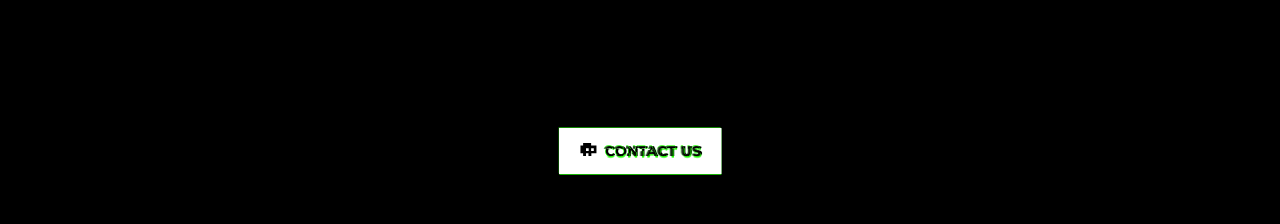
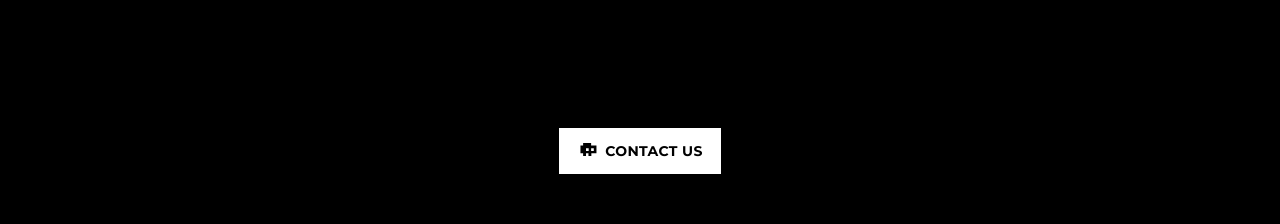
Before and after one commit to fergusmeiklejohn/cycraft, a Vue app: page / in a window 1280 px wide. Shown: the top 224 px of the page. Built offline with nearby package versions, Linux system fonts and the light colour scheme.

Commit message:
Button glitching in text and box on hover

```diff
--- a/src/components/OldButton.vue
+++ b/src/components/OldButton.vue
@@ -2,6 +2,8 @@
   <button
     class="bg-white border-2 border-white hover:bg-btn-light-green focus:outline-none focus:bg-btn-light-green focus:border-btn-bright-green text-black button-text py-3 px-4 inline-flex items-center"
     @click="$emit('click')"
+    @mouseenter="setHoverOn"
+    @mouseleave="setHoverOff"
   >
     <svg
       class="fill-current w-5 h-4 mr-2"
@@ -15,4 +17,28 @@
     <span><slot></slot></span>
   </button>
 </template>
+<script>
+export default {
+  data() {
+    return {
+      hover: false,
+    }
+  },
+  methods: {
+    setHoverOn() {
+      this.hover = true
+      this.$emit('setHover', this.hover)
+    },
+    setHoverOff() {
+      this.hover = false
+      this.$emit('setHover', this.hover)
+    },
+    clicked() {
+      this.$emit('click')
+      this.hover = false
+      this.$emit('setHover', this.hover)
+    },
+  },
+}
+</script>
 <style scoped></style>
--- a/src/components/TestPage.vue
+++ b/src/components/TestPage.vue
@@ -1,10 +1,10 @@
 <template>
   <div class="flex justify-center items-center">
     <div class="p-32">
-      <OldButton class="glitch-box glitch-text">
-        <span aria-hidden="true">Contact Us</span>
+      <OldButton :class="{ 'glitch-box': hover }" @setHover="setHover">
+        <span v-if="hover" aria-hidden="true">Contact Us</span>
         Contact Us
-        <span aria-hidden="true">Contact Us</span>
+        <span v-if="hover" aria-hidden="true">Contact Us</span>
       </OldButton>
     </div>
   </div>
@@ -15,10 +15,26 @@ export default {
   components: {
     OldButton,
   },
+  data() {
+    return {
+      hover: false,
+    }
+  },
+  methods: {
+    setHover(hoverState) {
+      this.hover = hoverState
+    },
+  },
 }
 </script>
 <style scoped>
 .glitch-box {
+  text-transform: uppercase;
+  position: relative;
+
+  text-shadow: 0.05em 0 0 rgba(228, 255, 231, 0.75),
+    -0.025em -0.05em 0 rgba(34, 255, 6, 0.75),
+    0.025em 0.05em 0 rgba(34, 255, 6, 1);
   box-shadow: 0.05em 0 0 rgba(228, 255, 231, 0.75),
     -0.025em -0.05em 0 rgba(34, 255, 6, 0.75),
     0.025em 0.05em 0 rgba(34, 255, 6, 1);
@@ -32,6 +48,8 @@ export default {
   right: 0;
   bottom: 0;
   left: 0;
+  padding-top: 12px;
+  padding-left: 24px;
 }
 
 .glitch-box span:first-child {
@@ -57,104 +75,48 @@ export default {
     box-shadow: 0.2em 0.4em 0 rgba(228, 255, 231, 0.75),
       -0.5em -0.3em 0 rgba(34, 255, 6, 0.75),
       -0.025em 0.05em 0 rgba(34, 255, 6, 1);
+    text-shadow: 0.05em 0 0 rgba(228, 255, 231, 0.75),
+      -0.05em -0.025em 0 rgba(34, 255, 6, 0.75),
+      -0.025em 0.05em 0 rgba(34, 255, 6, 1);
   }
   14% {
     box-shadow: 0.2em 0.4em 0 rgba(228, 255, 231, 0.75),
       -0.5em -0.3em 0 rgba(34, 255, 6, 0.75),
       -0.025em 0.05em 0 rgba(34, 255, 6, 1);
+    text-shadow: 0.05em 0 0 rgba(228, 255, 231, 0.75),
+      -0.05em -0.025em 0 rgba(34, 255, 6, 0.75),
+      -0.025em 0.05em 0 rgba(34, 255, 6, 1);
   }
   15% {
     box-shadow: 0.1em 0.2em 0 rgba(228, 255, 231, 0.75),
       0.5em 0.3em 0 rgba(34, 255, 6, 0.75), -0.1em 0.05em 0 rgba(34, 255, 6, 1);
+    text-shadow: -0.05em -0.025em 0 rgba(228, 255, 231, 0.75),
+      0.1em 0.1em 0 rgba(34, 255, 6, 0.75),
+      -0.05em -0.05em 0 rgba(34, 255, 6, 1);
   }
   49% {
     box-shadow: 0.1em 0.2em 0 rgba(228, 255, 231, 0.75),
       0.5em 0.3em 0 rgba(34, 255, 6, 0.75), -0.1em 0.05em 0 rgba(34, 255, 6, 1);
+    text-shadow: -0.05em -0.025em 0 rgba(228, 255, 231, 0.75),
+      0.1em 0.1em 0 rgba(34, 255, 6, 0.75),
+      -0.05em -0.05em 0 rgba(34, 255, 6, 1);
   }
   50% {
     box-shadow: 0.1em 0.5em 0 rgba(228, 255, 231, 1),
       0.05em 0 0 rgba(34, 255, 6, 0.75), 0 -0.05em 0 rgba(34, 255, 6, 1);
+    text-shadow: 0.025em 0.05em 0 rgba(228, 255, 231, 0.75),
+      0.05em 0 0 rgba(34, 255, 6, 0.75), 0 -0.05em 0 rgba(34, 255, 6, 1);
   }
   99% {
     box-shadow: 0.1em 0.5em 0 rgba(228, 255, 231, 1),
+      0.05em 0 0 rgba(34, 255, 6, 0.75), 0 -0.05em 0 rgba(34, 255, 6, 1);
+    text-shadow: 0.025em 0.05em 0 rgba(228, 255, 231, 0.75),
       0.05em 0 0 rgba(34, 255, 6, 0.75), 0 -0.05em 0 rgba(34, 255, 6, 1);
   }
   100% {
     box-shadow: -0.025em 0 0 rgba(228, 255, 231, 0.75),
       -0.025em -0.025em 0 rgba(34, 255, 6, 0.75),
       -0.025em -0.05em 0 rgba(34, 255, 6, 1);
-  }
-}
-
-.glitch-text {
-  text-transform: uppercase;
-  position: relative;
-
-  text-shadow: 0.05em 0 0 rgba(228, 255, 231, 0.75),
-    -0.025em -0.05em 0 rgba(34, 255, 6, 0.75),
-    0.025em 0.05em 0 rgba(34, 255, 6, 1);
-
-  animation: glitch-text 500ms infinite;
-}
-
-.glitch-text span {
-  position: absolute;
-  top: 0;
-  right: 0;
-  bottom: 0;
-  left: 0;
-  padding-top: 12px;
-  padding-left: 24px;
-}
-
-.glitch-text span:first-child {
-  animation: glitch-text 650ms infinite;
-  clip-path: polygon(0 0, 100% 0, 100% 45%, 0 45%);
-  transform: translate(-0.025em, -0.0125em);
-  /* color: green; */
-  opacity: 0.8;
-}
-
-.glitch-text span:last-child {
-  animation: glitch-text 375ms infinite;
-  clip-path: polygon(0 80%, 100% 20%, 100% 100%, 0 100%);
-  transform: translate(0.0125em, 0.025em);
-  /* color: red; */
-  opacity: 0.8;
-}
-
-/* https://web.dev/prefers-reduced-motion/#(bonus)-forcing-reduced-motion-on-all-websites */
-
-@keyframes glitch-text {
-  0% {
-    text-shadow: 0.05em 0 0 rgba(228, 255, 231, 0.75),
-      -0.05em -0.025em 0 rgba(34, 255, 6, 0.75),
-      -0.025em 0.05em 0 rgba(34, 255, 6, 1);
-  }
-  14% {
-    text-shadow: 0.05em 0 0 rgba(228, 255, 231, 0.75),
-      -0.05em -0.025em 0 rgba(34, 255, 6, 0.75),
-      -0.025em 0.05em 0 rgba(34, 255, 6, 1);
-  }
-  15% {
-    text-shadow: -0.05em -0.025em 0 rgba(228, 255, 231, 0.75),
-      0.1em 0.1em 0 rgba(34, 255, 6, 0.75),
-      -0.05em -0.05em 0 rgba(34, 255, 6, 1);
-  }
-  49% {
-    text-shadow: -0.05em -0.025em 0 rgba(228, 255, 231, 0.75),
-      0.1em 0.1em 0 rgba(34, 255, 6, 0.75),
-      -0.05em -0.05em 0 rgba(34, 255, 6, 1);
-  }
-  50% {
-    text-shadow: 0.025em 0.05em 0 rgba(228, 255, 231, 0.75),
-      0.05em 0 0 rgba(34, 255, 6, 0.75), 0 -0.05em 0 rgba(34, 255, 6, 1);
-  }
-  99% {
-    text-shadow: 0.025em 0.05em 0 rgba(228, 255, 231, 0.75),
-      0.05em 0 0 rgba(34, 255, 6, 0.75), 0 -0.05em 0 rgba(34, 255, 6, 1);
-  }
-  100% {
     text-shadow: -0.025em 0 0 rgba(228, 255, 231, 0.75),
       -0.025em -0.025em 0 rgba(34, 255, 6, 0.75),
       -0.025em -0.05em 0 rgba(34, 255, 6, 1);
```
